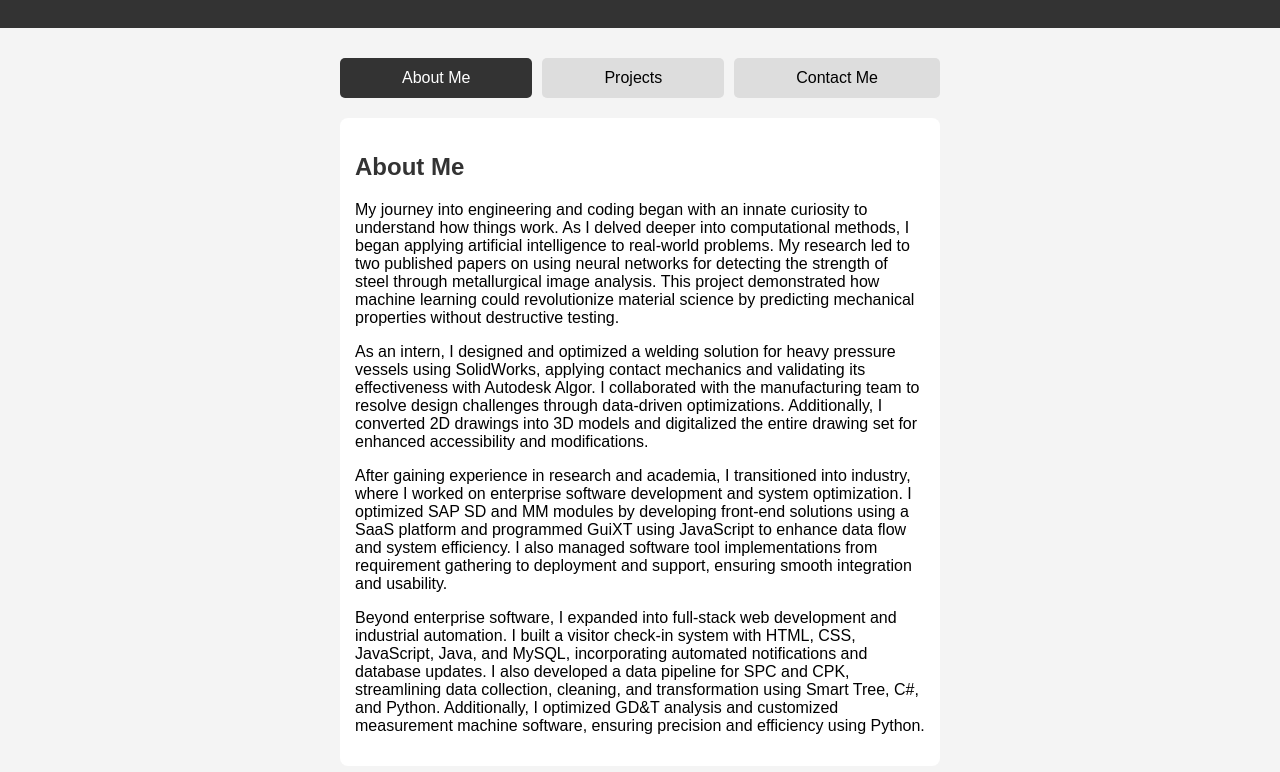
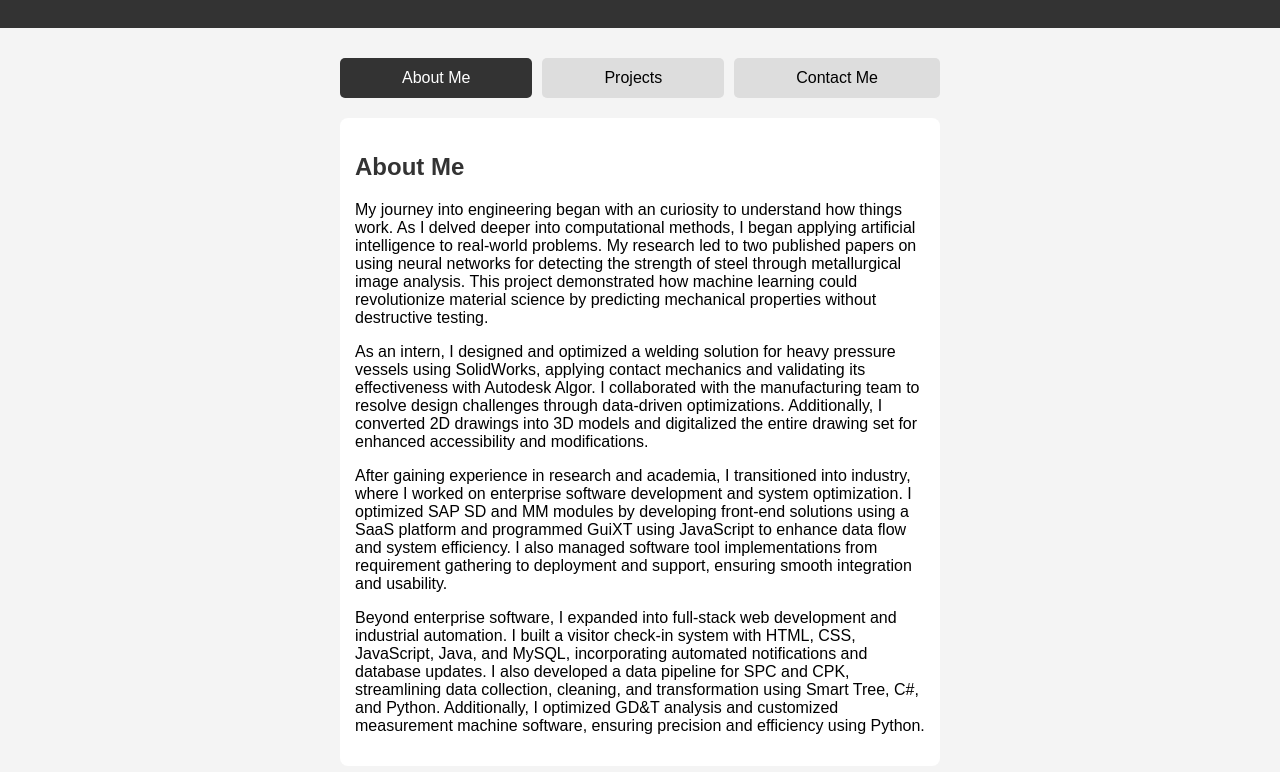
Before and after one commit to kesireddyadarsh/adarsh-kesireddy.github.io, a plain HTML site: page index.html in a window 1280 px wide. Shown: the part 116-888 px from the top of the page. Drawn offline with Linux system fonts and the light colour scheme.

Commit message:
Update index.html

```diff
--- a/index.html
+++ b/index.html
@@ -54,7 +54,10 @@
         </div>
         <div id="about" class="tab-content active section">
             <h2>About Me</h2>
-            <p>My journey into engineering and coding began with an innate curiosity to understand how things work. As I delved deeper into computational methods, I began applying artificial intelligence to real-world problems. My research led to two published papers on using neural networks for detecting the strength of steel through metallurgical image analysis. This project demonstrated how machine learning could revolutionize material science by predicting mechanical properties without destructive testing.</p>
+            <p>My journey into engineering began with an curiosity to understand how things work.
+                As I delved deeper into computational methods, I began applying artificial intelligence to real-world problems.
+                My research led to two published papers on using neural networks for detecting the strength of steel through metallurgical image analysis.
+                This project demonstrated how machine learning could revolutionize material science by predicting mechanical properties without destructive testing.</p>
             <p>As an intern, I designed and optimized a welding solution for heavy pressure vessels using SolidWorks, applying contact mechanics and validating its effectiveness with Autodesk Algor. I collaborated with the manufacturing team to resolve design challenges through data-driven optimizations. Additionally, I converted 2D drawings into 3D models and digitalized the entire drawing set for enhanced accessibility and modifications.</p>
             <p>After gaining experience in research and academia, I transitioned into industry, where I worked on enterprise software development and system optimization. I optimized SAP SD and MM modules by developing front-end solutions using a SaaS platform and programmed GuiXT using JavaScript to enhance data flow and system efficiency. I also managed software tool implementations from requirement gathering to deployment and support, ensuring smooth integration and usability.</p>
             <p>Beyond enterprise software, I expanded into full-stack web development and industrial automation. I built a visitor check-in system with HTML, CSS, JavaScript, Java, and MySQL, incorporating automated notifications and database updates. I also developed a data pipeline for SPC and CPK, streamlining data collection, cleaning, and transformation using Smart Tree, C#, and Python. Additionally, I optimized GD&T analysis and customized measurement machine software, ensuring precision and efficiency using Python.</p>
```
